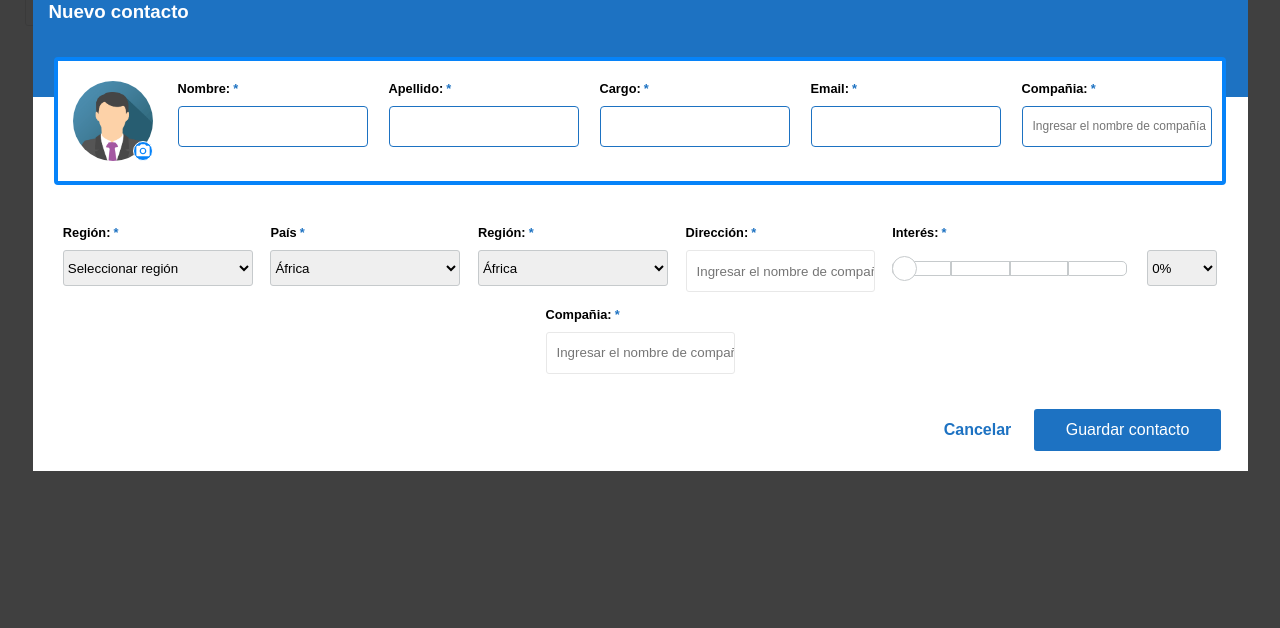
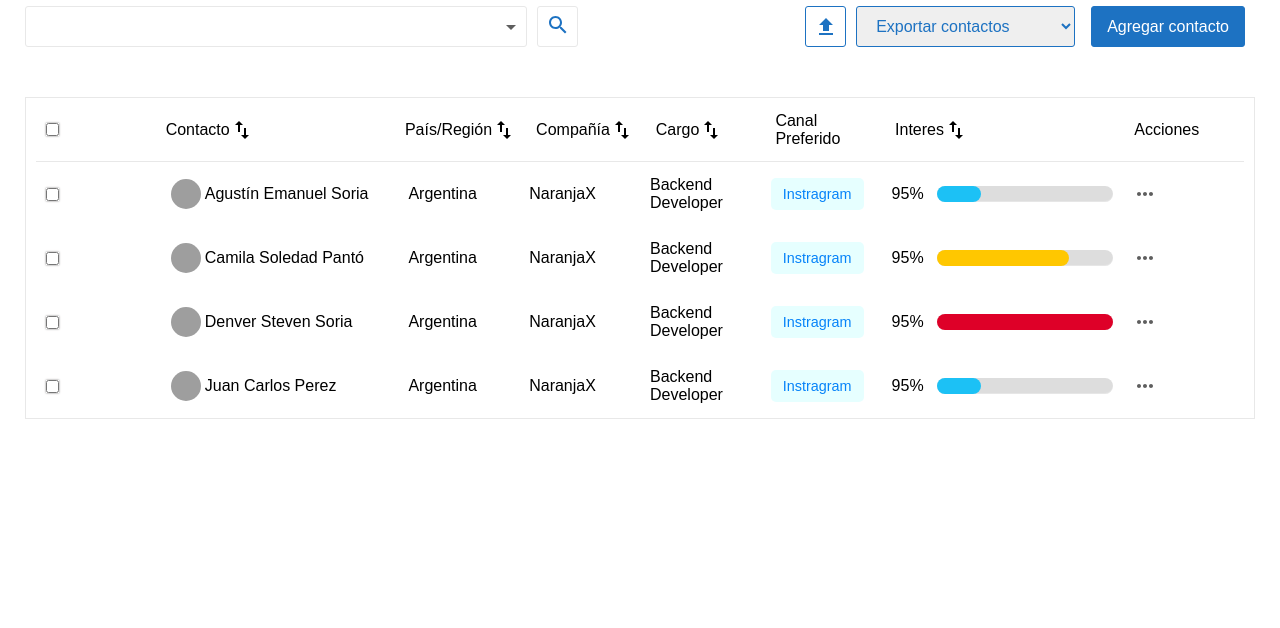
Before and after one commit to Fedecba92/DataWarehouse, a website: page index.html in a window 1280 px wide. Shown: the part 172-800 px from the top of the page. Drawn offline with Linux system fonts and the light colour scheme; grey boxes are pictures that could not be loaded.

Commit message:
consumed JSON

```diff
--- a/SCSS/layout/_dashboard.scss
+++ b/SCSS/layout/_dashboard.scss
@@ -7,7 +7,15 @@
 .bar-control {
   display: flex;
   justify-content: space-between;
+  flex-wrap: wrap;
   align-items: center;
+  max-width: 1440px;
+  margin: 0 auto;
+
+  .page-title {
+    width: 100%;
+    margin-bottom: 30px;
+  }
 
   .bar-control__search {
     display: flex;
@@ -47,6 +55,7 @@
 
   .bar-control__up {
     display: flex;
+    justify-content: end;
     width: 50%;
     .bar-control__button--add {
       border-radius: 3px;
@@ -78,7 +87,8 @@
   }
 }
 .table__container {
-  width: 90%;
+  width: 100%;
+  max-width: 1440px;
   border: 1px solid $grey-color;
   margin: 50px auto;
 
@@ -90,6 +100,7 @@
   .table__body--row {
     display: grid;
     grid-template-columns: 1fr 2fr 1fr 1fr 1fr 1fr 2fr 1fr;
+    padding: 0 10px;
   }
   .table__body--row {
     &:hover {
@@ -100,8 +111,10 @@
   .table__header,
   .table__item {
     display: flex;
-    justify-content: center;
+    justify-content: flex-start;
     align-items: center;
+    padding: 10px;
+    text-transform: capitalize;
   }
   .table__header {
     border-bottom: 1px solid $grey-color;
@@ -112,8 +125,6 @@
     }
   }
   .table__item {
-    padding: 10px;
-
     input {
       box-shadow: 0 0 2px rgb(129, 126, 126);
       border: 1px solid $grey-color;
@@ -171,12 +182,13 @@
     vertical-align: middle;
     width: 30px;
     height: 30px;
+    object-fit: cover;
     border-radius: 50%;
     margin: 4px;
   }
 }
 .contact-add {
-  display: flex;
+  display: none;
   align-items: center;
   justify-content: center;
   width: 100vw;
--- /dev/null
+++ b/assets/data/contactos.json
@@ -0,0 +1,67 @@
+[
+    {
+        "name":"juan carlos perez",
+        "mail":"juancarlosPerez@gmail.com",
+        "country":{
+            "name":"argentina",
+            "region":"latam"
+        },
+        "company":"naranjaX",
+        "position":"backend developer",
+        "preferredChannel":{
+            "instragram":"@juancaperez",
+            "whatsapp":"+5493512334455"
+        },
+        "interest":95,
+        "avatar":"https://images.pexels.com/photos/10417389/pexels-photo-10417389.jpeg?auto=compress&cs=tinysrgb&dpr=2&h=650&w=940"
+    },
+    {
+        "name":"camila soledad pantó",
+        "mail":"camilapanto123@gmail.com",
+        "country":{
+            "name":"argentina",
+            "region":"latam"
+        },
+        "company":"naranjaX",
+        "position":"backend developer",
+        "preferredChannel":{
+            "instragram":"@juancaperez",
+            "whatsapp":"+5493512334455"
+        },
+        "interest":95,
+        "avatar":"https://images.pexels.com/photos/3769021/pexels-photo-3769021.jpeg?auto=compress&cs=tinysrgb&dpr=2&h=650&w=940"
+    },
+    {
+        "name":"agustín emanuel soria",
+        "mail":"agustinesoria@gmail.com",
+        "country":{
+            "name":"argentina",
+            "region":"latam"
+        },
+        "company":"naranjaX",
+        "position":"backend developer",
+        "preferredChannel":{
+            "instragram":"@juancaperez",
+            "whatsapp":"+5493512334455"
+        },
+        "interest":95,
+        "avatar":"https://images.pexels.com/photos/1181391/pexels-photo-1181391.jpeg?auto=compress&cs=tinysrgb&dpr=1&w=500"
+    },
+    {
+        "name":"denver steven soria",
+        "mail":"denver-steven@gmail.com",
+        "country":{
+            "name":"argentina",
+            "region":"latam"
+        },
+        "company":"naranjaX",
+        "position":"backend developer",
+        "preferredChannel":{
+            "instragram":"@juancaperez",
+            "whatsapp":"+5493512334455"
+        },
+        "interest":95,
+        "avatar":"https://images.pexels.com/photos/3785104/pexels-photo-3785104.jpeg?auto=compress&cs=tinysrgb&dpr=1&w=500"
+    }
+
+]
--- a/index.html
+++ b/index.html
@@ -24,9 +24,10 @@
 
     <main class="contact-container">
 
-        <h1 class="page-title">Contactos</h1>
+
 
         <section class="bar-control">
+            <h2 class="page-title">Contactos</h2>
             <article class="bar-control__search">
                     <div class="input-group">
                         <input
@@ -65,7 +66,7 @@
 
             </article>
 
-            <article class="table__body--row">
+            <!-- <article class="table__body--row">
 
                 <div class="table__item"><input type="checkbox" ></div>
                 <div class="table__item"><img src="./assets/images/img_avatar.png" alt="Avatar" class="avatar">Agustin Emanuel Soria</div>
@@ -117,7 +118,7 @@
                     </div>
                 </div>
                 <div class="table__item"><svg xmlns="http://www.w3.org/2000/svg" height="24px" viewBox="0 0 24 24" width="24px" fill="#5e5e5e"><path d="M0 0h24v24H0V0z" fill="none"/><path d="M6 10c-1.1 0-2 .9-2 2s.9 2 2 2 2-.9 2-2-.9-2-2-2zm12 0c-1.1 0-2 .9-2 2s.9 2 2 2 2-.9 2-2-.9-2-2-2zm-6 0c-1.1 0-2 .9-2 2s.9 2 2 2 2-.9 2-2-.9-2-2-2z"/></svg></div>
-            </article>
+            </article>     -->
 
 
 
@@ -263,5 +264,8 @@
 
     </main>
 
+
+    <script src="./js/main.js"></script>
+
 </body>
 </html>
--- /dev/null
+++ b/js/helpers/operators.js
@@ -0,0 +1,15 @@
+
+export const orderByName = (array) => {
+
+    return array.sort(function (a, b) {
+        if (a.name > b.name) {
+          return 1;
+        }
+        if (a.name < b.name) {
+          return -1;
+        }
+        // a must be equal to b
+        return 0;
+      })
+
+}
--- a/js/main.js
+++ b/js/main.js
@@ -0,0 +1,69 @@
+// import { orderByName } from "./helpers/operators";
+
+//variables
+const dashboardContainer = document.querySelector('.table__container');
+const urlContacts = '../assets/data/contactos.json';
+
+console.log(dashboardContainer);
+
+//funciones
+const getContacts = (url) =>{
+    fetch(url)
+        .then( resp => resp.json() )
+        .then( contacts => printRows(contacts) );
+}
+
+const printRows = (data) =>{
+
+    // const dataOrder = orderByName(data);
+    const dataOrder = data.sort(function (a, b) {
+        if (a.name > b.name) {
+          return 1;
+        }
+        if (a.name < b.name) {
+          return -1;
+        }
+        // a must be equal to b
+        return 0;
+      });
+
+    dataOrder.forEach( el => {
+
+        const preferredChannel = Object.keys(el.preferredChannel);
+
+        const newRow = document.createElement("article");
+        newRow.classList.add("table__body--row");
+
+        newRow.innerHTML = `
+
+            <div class="table__item"><input type="checkbox" ></div>
+            <div class="table__item"><img src=${el.avatar} alt="Avatar" class="avatar">${ el.name }</div>
+            <div class="table__item">${ el.country.name }</div>
+            <div class="table__item">${ el.company }</div>
+            <div class="table__item">${ el.position }</div>
+            <div class="table__item">
+                <div class="item__chip">${preferredChannel[0]}</div>
+            </div>
+            <div class="table__item">
+                <span class="item__percent">${el.interest}%</span>
+                <div class="meter">
+                    <div class="meter__fill"></div>
+                </div>
+            </div>
+            <div class="table__item"><svg xmlns="http://www.w3.org/2000/svg" height="24px" viewBox="0 0 24 24" width="24px" fill="#5e5e5e"><path d="M0 0h24v24H0V0z" fill="none"/><path d="M6 10c-1.1 0-2 .9-2 2s.9 2 2 2 2-.9 2-2-.9-2-2-2zm12 0c-1.1 0-2 .9-2 2s.9 2 2 2 2-.9 2-2-.9-2-2-2zm-6 0c-1.1 0-2 .9-2 2s.9 2 2 2 2-.9 2-2-.9-2-2-2z"/></svg></div>
+
+        `;
+
+        dashboardContainer.appendChild(newRow);
+
+    });
+
+
+}
+
+//eventos
+
+
+
+//ejecuciones inmediatas
+getContacts(urlContacts);
```
Also changed, not shown: CSS/main.css.
